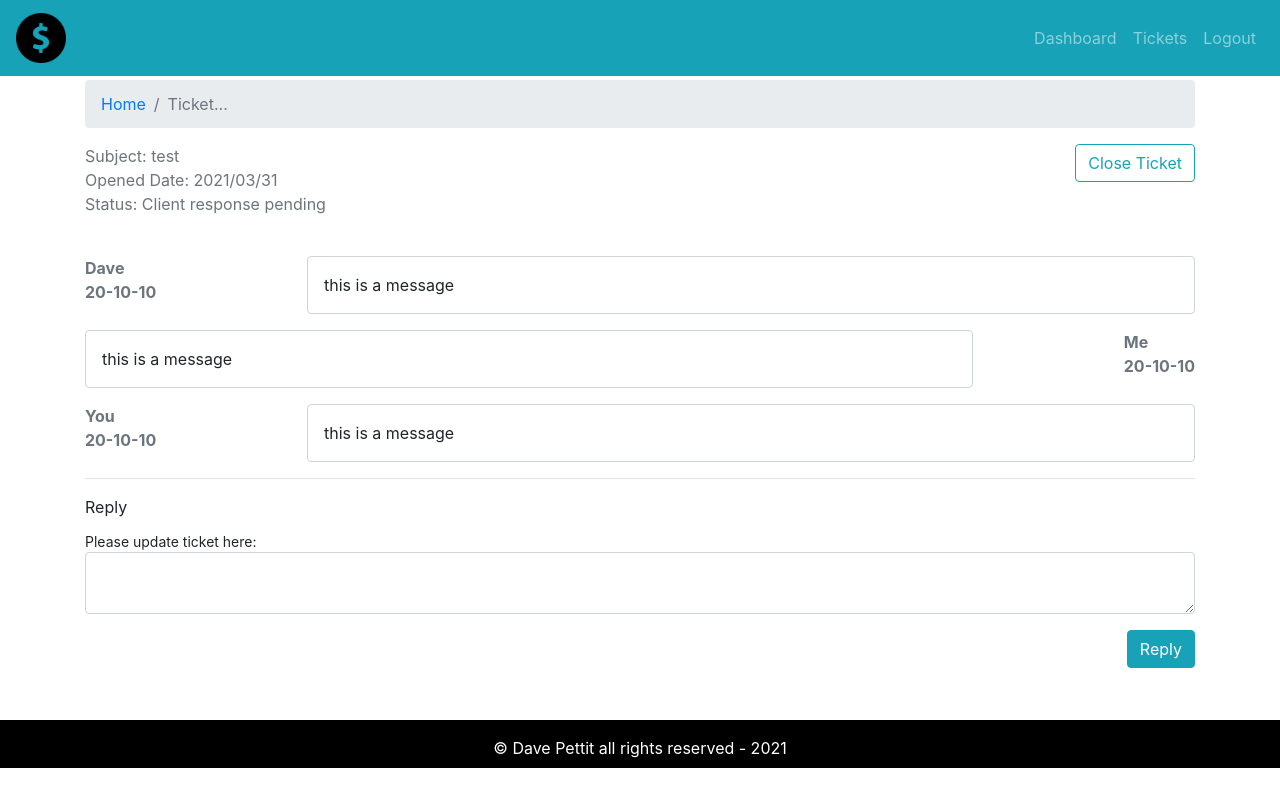
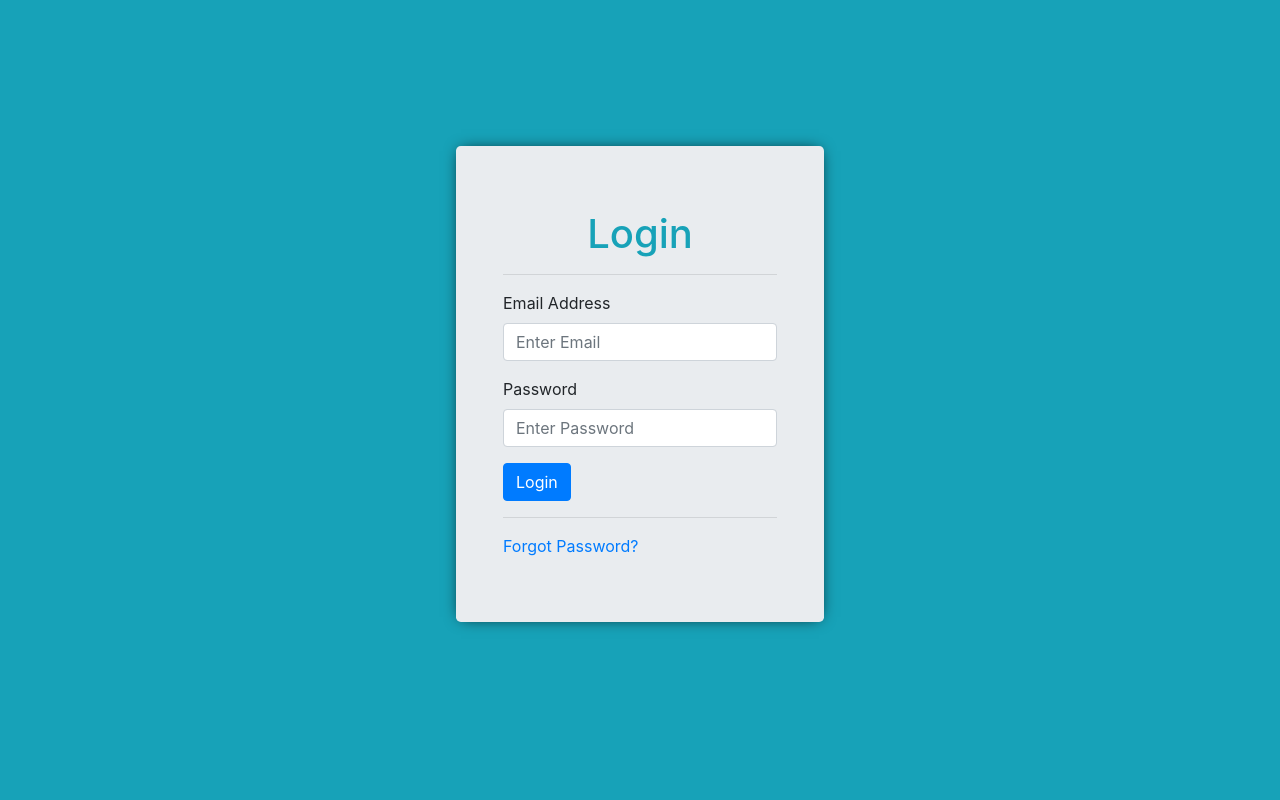
Before and after one commit to Dkpettit/crm-frontend, a React (Create React App) app: page / in a window 1280 px wide. Built offline with nearby package versions, Linux system fonts and the light colour scheme.

Commit message:
Left off at 13:36

```diff
--- a/package.json
+++ b/package.json
@@ -12,6 +12,8 @@
     "react": "^17.0.2",
     "react-bootstrap": "^1.5.2",
     "react-dom": "^17.0.2",
+    "react-router-bootstrap": "^0.25.0",
+    "react-router-dom": "^5.2.0",
     "react-scripts": "^4.0.3",
     "web-vitals": "^1.0.1"
   },
--- a/src/App.js
+++ b/src/App.js
@@ -20,17 +20,32 @@ import {AddTicket} from './pages/new-ticket/AddTicket.page'
 import { Entry } from './pages/entry/Entry.page';
 import { TicketLists } from './pages/ticket-list/TicketList.page';
 import { Ticket } from './pages/ticket/Ticket.page';
+import { BrowserRouter as Router, Switch, Route, Link } from "react-router-dom";
 
 function App() {
   return (
     <div className="App">
-      {/* <Entry /> */}
-      <DefaultLayout>
-        {/* <Dashboard /> */}
-        {/* <AddTicket /> */}
-        {/* <TicketLists /> */}
-        <Ticket />
-      </DefaultLayout>
+      <Router>
+        <Switch>
+          <Route exact path="/">
+            <Entry />
+          </Route>
+          <DefaultLayout>
+            <Route path="/dashboard">
+              <Dashboard />
+            </Route>
+            <Route path="/add-ticket">
+              <AddTicket />
+            </Route>
+            <Route path="/tickets">
+              <TicketLists />
+            </Route>
+            <Route path="/ticket/:tid">
+              <Ticket />
+            </Route>
+          </DefaultLayout>
+        </Switch>
+      </Router>
     </div>
   );
 }
--- a/src/layout/partials/Header.comp.js
+++ b/src/layout/partials/Header.comp.js
@@ -1,21 +1,38 @@
 import React from 'react';
 import { Navbar, Nav } from 'react-bootstrap';
 import logo from '../../assets/img/dollar-symbol.png';
+import { useHistory } from "react-router-dom";
+import { LinkContainer } from 'react-router-bootstrap';
+
 
 export const Header = () =>
 {
-    return <Navbar collapseOnSelect bg="info" variant="dark" expand="md">
+    const history = useHistory()
+
+    const logMeOut = () =>
+    {
+        history.push("/");
+    }
+
+    //TODO: left off at 13:36
+
+    return (
+      <Navbar collapseOnSelect bg="info" variant="dark" expand="md">
         <Navbar.Brand>
-            <img src={logo} alt="" width="50px"/>
+          <img src={logo} alt="" width="50px" />
         </Navbar.Brand>
         <Navbar.Toggle aria-controls="basic-navbar-nav" />
         <Navbar.Collapse id="basic-navbar-nav">
-            <Nav className="ml-auto">
-                <Nav.Link href="/dashboard">Dashboard</Nav.Link>
-                <Nav.Link href="/tickets">Tickets</Nav.Link>
-                <Nav.Link href="/logout">Logout</Nav.Link>
-            </Nav>
+          <Nav className="ml-auto">
+            <LinkContainer to="/dashboard">
+              <Nav.Link>Dashboard</Nav.Link>
+            </LinkContainer>
+            <LinkContainer to="/tickets">
+              <Nav.Link>Tickets</Nav.Link>
+            </LinkContainer>
+            <Nav.Link onClick={logMeOut}>Logout</Nav.Link>
+          </Nav>
         </Navbar.Collapse>
-
-    </Navbar>
+      </Navbar>
+    );
 }
```
Also changed, not shown: 2 other files (tests, documents, lock files or other folders).
